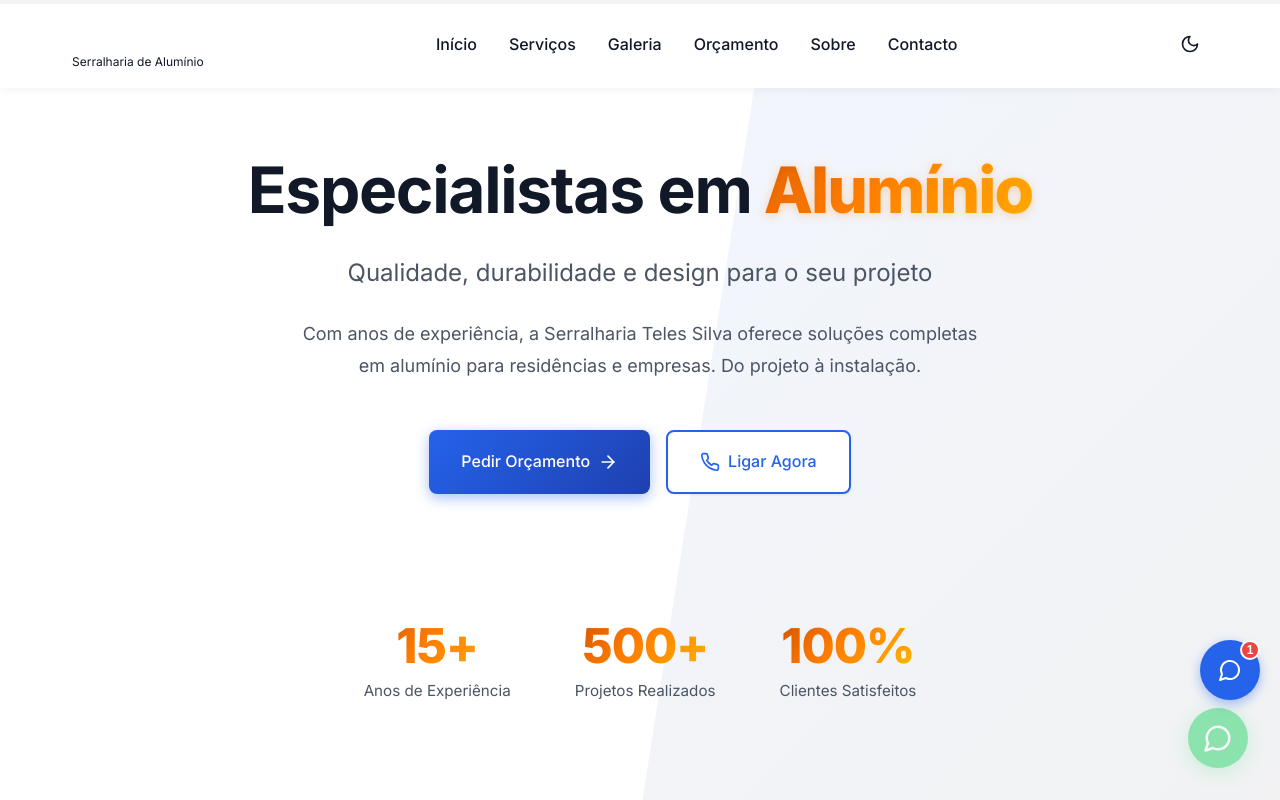
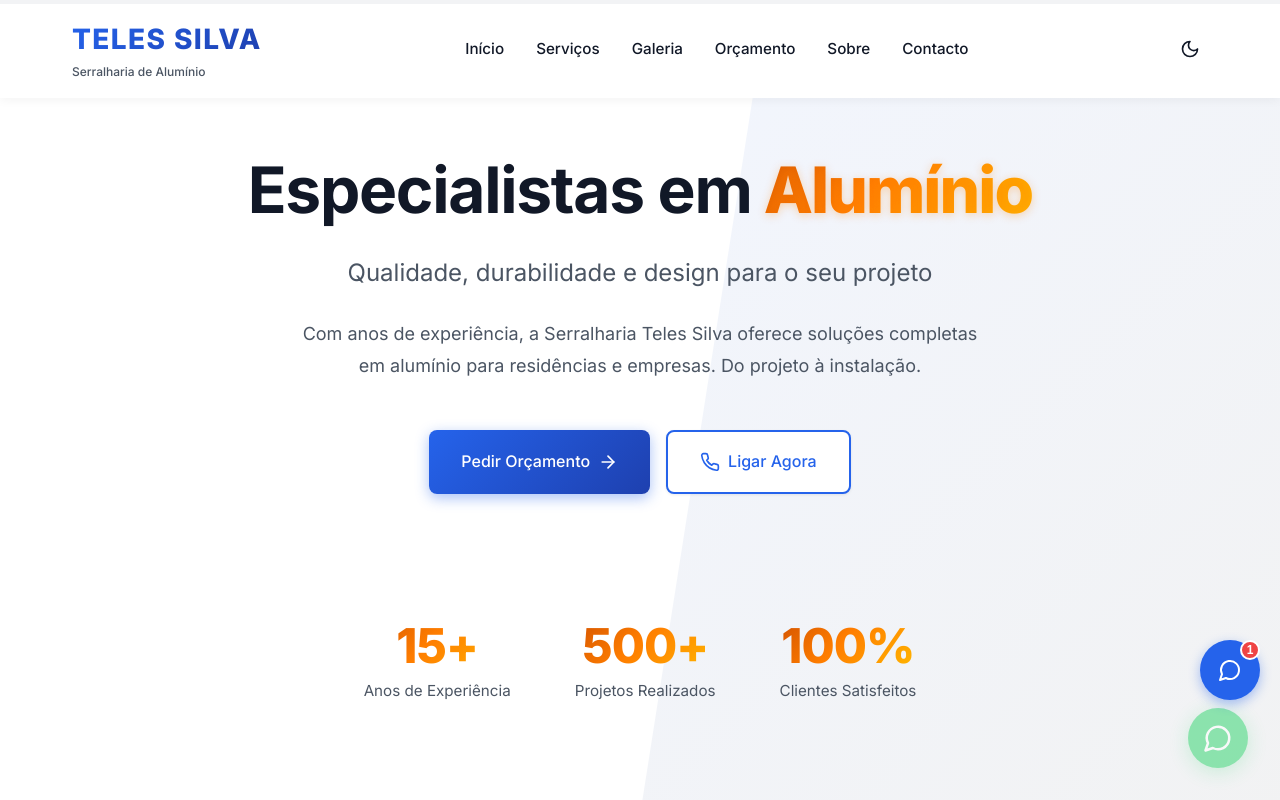
Before and after one commit to DiogoCosta5667/Serralharia, a React (Vite) app: page / in a window 1280 px wide. Shown: the top 800 px of the page. Built offline with nearby package versions, Linux system fonts and the light colour scheme.

Commit message:
Melhorar estilo do logo TELES SILVA na navbar

```diff
--- a/src/components/Navbar.css
+++ b/src/components/Navbar.css
@@ -24,19 +24,22 @@
 }
 
 .navbar-logo h1 {
-  font-size: 1.5rem;
+  font-size: 1.75rem;
   font-weight: 800;
-  background: var(--gradient);
+  background: var(--gradient-blue);
   -webkit-background-clip: text;
   -webkit-text-fill-color: transparent;
   background-clip: text;
   margin-bottom: 0;
+  letter-spacing: 0.05em;
+  font-family: 'Inter', sans-serif;
 }
 
 .navbar-logo p {
   font-size: 0.75rem;
-  color: var(--gray);
-  margin-top: -5px;
+  color: var(--gray-600);
+  margin-top: -2px;
+  font-weight: 500;
 }
 
 .navbar-menu {
@@ -47,10 +50,11 @@
 
 .navbar-link {
   text-decoration: none;
-  color: var(--dark);
+  color: var(--gray-900);
   font-weight: 500;
   transition: color 0.3s ease;
   position: relative;
+  font-size: 0.95rem;
 }
 
 .navbar-link::after {
@@ -60,7 +64,7 @@
   left: 0;
   width: 0;
   height: 2px;
-  background: var(--gradient);
+  background: var(--gradient-gold);
   transition: width 0.3s ease;
 }
 
```
